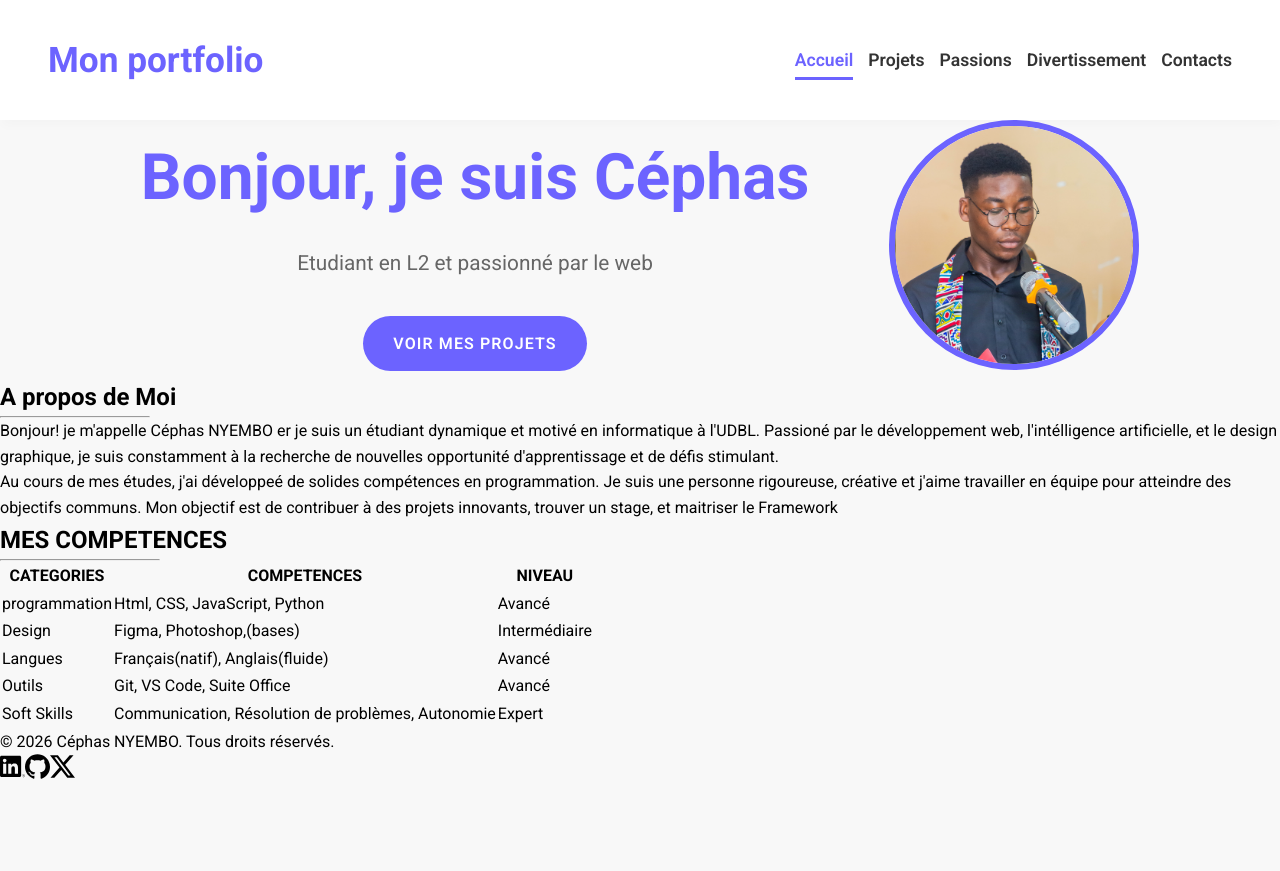
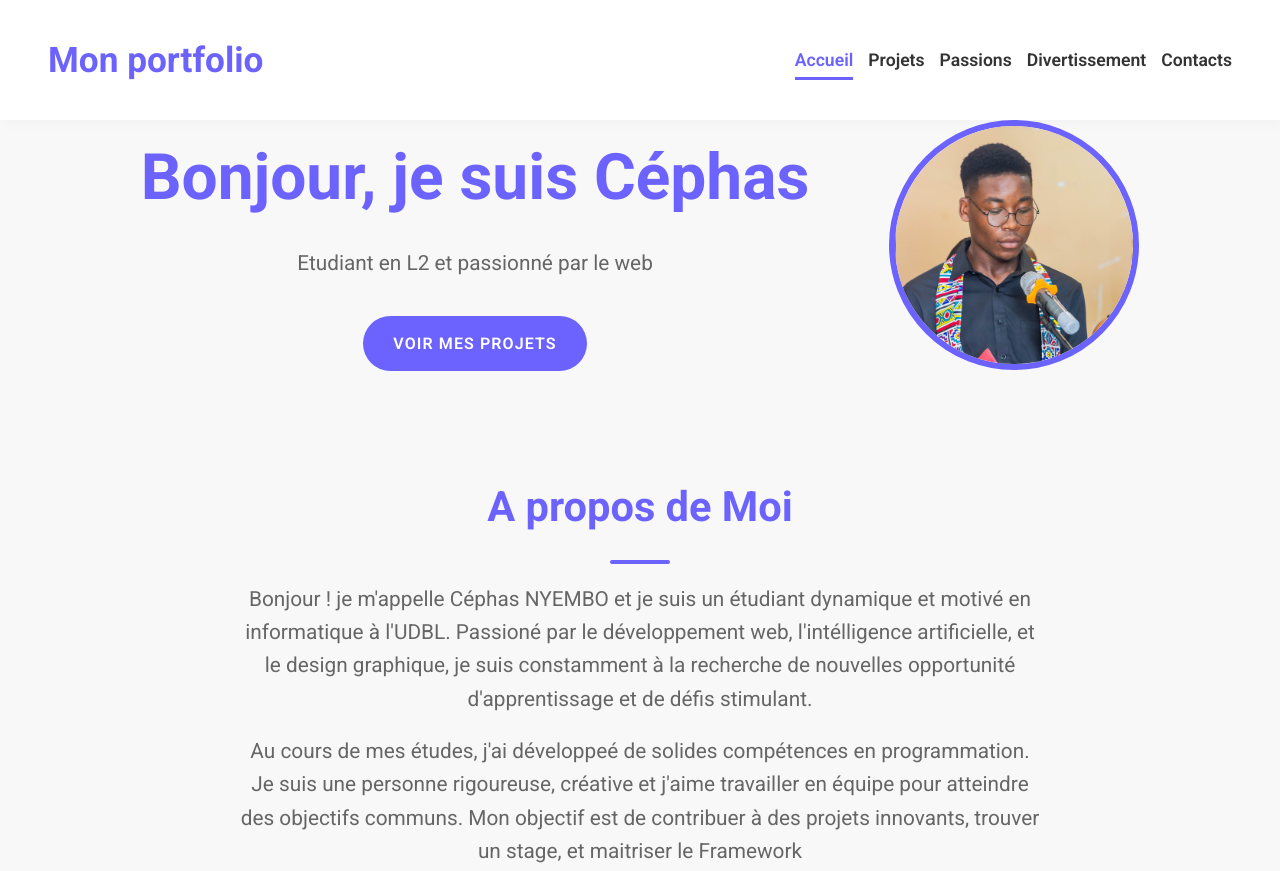
Before and after one commit to Cephas1803/Mon-portfolio-2026, a plain HTML site: page index.html in a window 1280 px wide. Shown: the top 871 px of the page. Before the commit the page ends 800 px from the top, so only its background shows below. Drawn offline with Linux system fonts and the light colour scheme.

Commit message:
Stylisation de la section apropos

```diff
--- a/CSS/style.css
+++ b/CSS/style.css
@@ -71,6 +71,7 @@ a.active{
 a.active::after{
     width:100%;
 }
+/* parametre pour toute la premiere section */
 section.hero{
     display: flex;
     justify-content: center;
@@ -78,6 +79,7 @@ section.hero{
     align-items: center;
     text-align: center;
 }
+/* quelques parametres pour l'image */
 .hero img{
     width: 250px;
     height: 250px;
@@ -85,17 +87,20 @@ section.hero{
     object-fit: cover;
     border: 6px solid var(--violet-doux);
 }
+/* mise en forme du grand titre  */
 .hero h1{
     font-size: 4rem;
     font-weight: 700;
     margin-bottom: 1.1rem;
     color: var(--violet-doux);
 }
+/* mise en forme du petit du paragraphe */
 .hero p{
     font-size: 1.3rem;
     color: var(--gris-fonce);
     margin-bottom: 1.2rem;
 }
+/* mise en forme du lien vers mes projets */
 .hero a{
     /* enlever le soulignement par défaut des liens */
     text-decoration: none;
@@ -128,3 +133,35 @@ section.hero{
     /* ajouter un effet de déplacement vers le haut */
     transform: translateY(-3px);
 }
+/* mise en forme de la section a propos de moi */
+.apropos{
+    /* donner de la largeur à la section */
+    width: 800px;
+    /* 6rem marge heute et basse et auto pour à gauche et à droite */
+    margin: 6rem auto;
+    text-align: center;
+}
+/* mise en forme des deux grands titres A propos et Mes competence en ecrivant section au lieu de la class de chaque section*/
+section h2{
+    font-size: 2.6rem;
+    color: var(--violet-doux);
+    font-weight: 700;
+    position: relative;
+    text-align: center;
+}
+/* mettre le trait qui souligne en bas pour les deux titres*/
+section h2::after{
+    display: block;
+    margin: 1.2rem auto;
+    content:'';
+    width: 60px;
+    height: 4px;
+    background-color: var(--violet-doux);
+    border-radius: 2px;
+}
+/* mise en forme du paragraphe */
+.apropos p{
+    margin-bottom: 1.2rem;
+    color: var(--gris-fonce);
+    font-size: 1.3rem;
+}
--- a/index.html
+++ b/index.html
@@ -27,7 +27,7 @@
     <main>
         <section class="hero">
             <div>
-                <h1>Bonjour, je suis Céphas</h1>
+                <h1>Bonjour, je suis Céphas </h1>
                 <p>Etudiant en L2 et passionné par le web</p>
                 <a href="projets.html">Voir mes projets</a>
             </div>
@@ -35,17 +35,15 @@
                 <img src="images/CéphasNy.png" alt="Beau gars">
             </div>
         </section>
-        <section>
+        <section class="apropos">
             <div>
                 <h2>A propos de Moi</h2>
-                <hr width="150">
-                <p>Bonjour! je m'appelle Céphas NYEMBO er je suis un étudiant dynamique et motivé en informatique à l'UDBL. Passioné par le développement web, l'intélligence artificielle, et le design graphique, je suis constamment à la recherche de nouvelles opportunité d'apprentissage et de défis stimulant.</p>
+                <p>Bonjour ! je m'appelle Céphas NYEMBO et je suis un étudiant dynamique et motivé en informatique à l'UDBL. Passioné par le développement web, l'intélligence artificielle, et le design graphique, je suis constamment à la recherche de nouvelles opportunité d'apprentissage et de défis stimulant.</p>
                 <p>Au cours de mes études, j'ai développeé de solides compétences en programmation. Je suis une personne rigoureuse, créative et j'aime travailler en équipe pour atteindre des objectifs communs. Mon objectif est de contribuer à des projets innovants, trouver un stage, et maitriser le Framework</p>
             </div>
         </section>
-        <section>
+        <section class="competences">
            <h2>MES COMPETENCES</h2>
-           <hr width="160">
            <table>
                 <thead>
                     <th>CATEGORIES</th>
```
